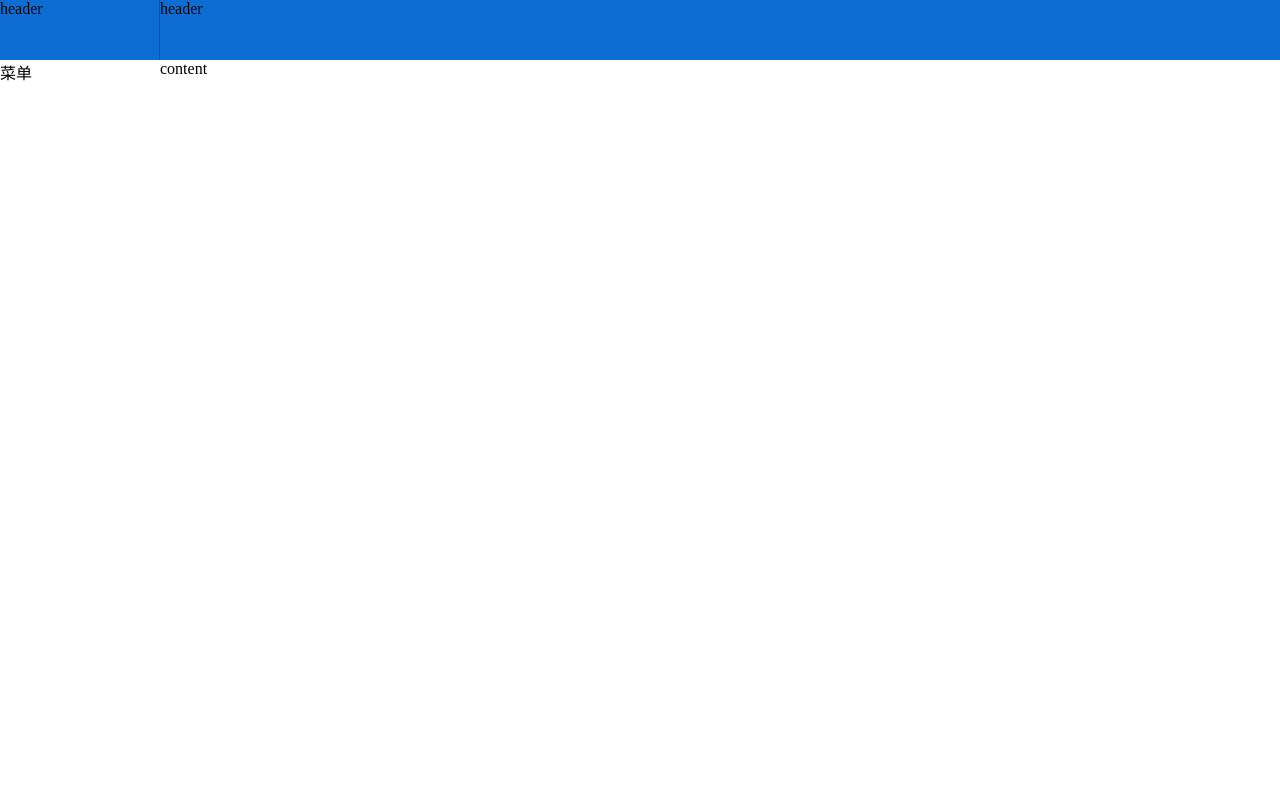
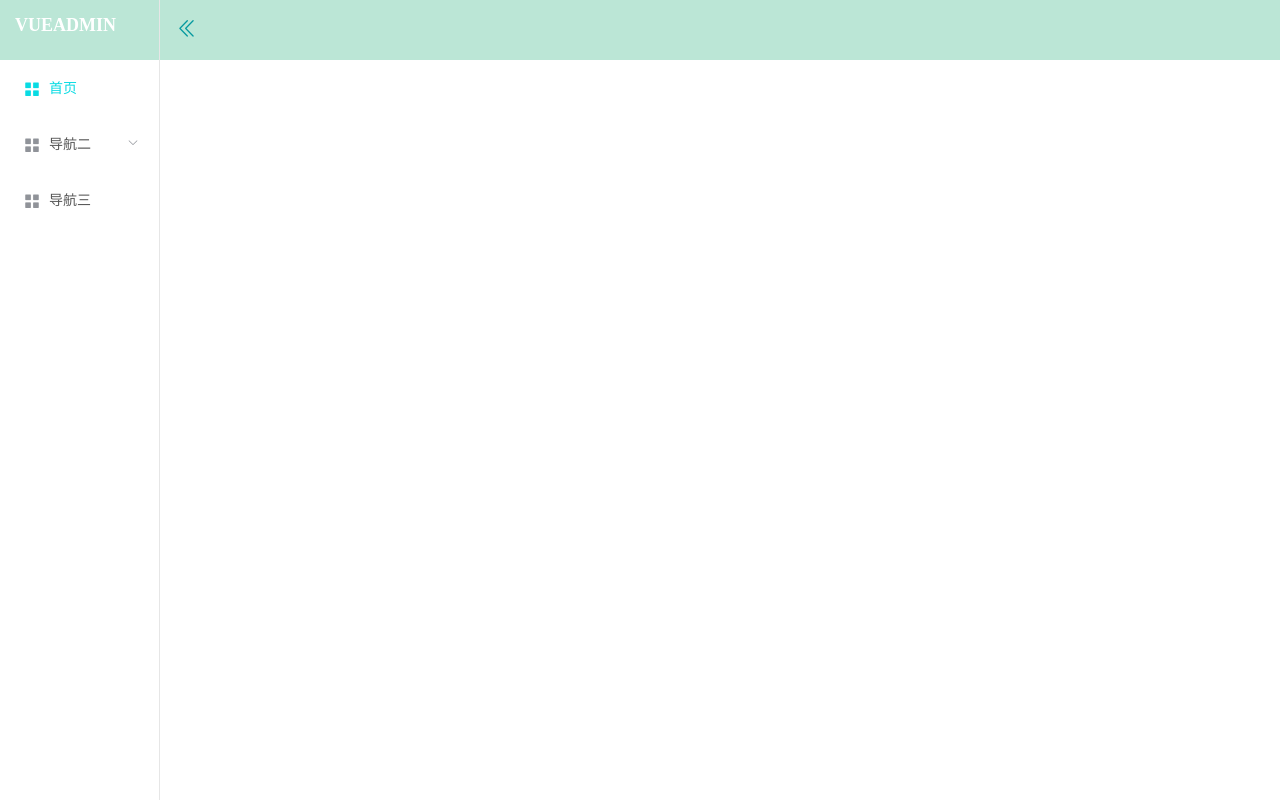
Before and after one commit to pmm0316/vue-cli-practice, a Vue app: page /#/ in a window 1280 px wide. Built offline with nearby package versions, Linux system fonts and the light colour scheme.

Commit message:
菜单，定义全局color，首页路由

```diff
--- a/src/assets/style/index.scss
+++ b/src/assets/style/index.scss
@@ -1,2 +1 @@
-$color-primary: #0C6ED3;
-$color-success: #56DA14;
+@import "./variables.scss";
--- /dev/null
+++ b/src/assets/style/variables.scss
@@ -0,0 +1,4 @@
+$color-primary: #0C6ED3;
+$color-success: #56DA14;
+$color-theme: #bbe6d6;
+$color-border: #e6e6e6;
--- a/src/router.js
+++ b/src/router.js
@@ -9,15 +9,17 @@ export default new Router({
     {
       path: '/',
       name: 'home',
-      component: Home
-    }/*,
-    {
-      path: '/about',
-      name: 'about',
-      // route level code-splitting
-      // this generates a separate chunk (about.[hash].js) for this route
-      // which is lazy-loaded when the route is visited.
-      component: () => import(/!* webpackChunkName: "about" *!/ './views/About.vue')
-    }*/
+      component: Home,
+      children: [
+        {
+          path: '/dashboard',
+          name: 'dashboard',
+          // route level code-splitting
+          // this generates a separate chunk (about.[hash].js) for this route
+          // which is lazy-loaded when the route is visited.
+          component: () => import(/* webpackChunkName: "about" */ './views/dashboard/Dashboard.vue')
+        }
+      ]
+    }
   ]
 })
--- a/src/views/Home.vue
+++ b/src/views/Home.vue
@@ -1,27 +1,47 @@
 <template>
   <el-row :gutter="0" class="container">
-    <el-col :span="3" class="left">
+    <el-col :span="colSpan" class="left">
       <div class="header">
-        header
+        <h5>{{logoText}}</h5>
       </div>
       <div class="menu">
-        菜单
+        <Menu :isCollapse="collapse"/>
       </div>
     </el-col>
-    <el-col :span="21" class="right">
+    <el-col :span="24 - colSpan" class="right">
       <div class="header">
-        header
+        <i class="icon"
+           :class="collapse ? 'el-icon-d-arrow-right' : 'el-icon-d-arrow-left'"
+           @click="handleToggleMenuShow"></i>
       </div>
       <main class="content">
-        content
+        <router-view/>
       </main>
     </el-col>
   </el-row>
 </template>
 
 <script>
+  import Menu from './menu/Menu'
   export default {
-    name: 'Home'
+    name: 'Home',
+    components: {
+      Menu
+    },
+    data () {
+      return {
+        collapse: false,
+        colSpan: 3,
+        logoText: 'VUEADMIN'
+      }
+    },
+    methods: {
+      handleToggleMenuShow () {
+        this.collapse = !this.collapse
+        this.colSpan = this.collapse ? 1 : 3
+        this.logoText = this.collapse ? '' : 'VUEADMIN'
+      }
+    }
   }
 </script>
 
@@ -30,12 +50,32 @@
     .el-col {
       .header {
         height: 60px;
-        background-color: $color-primary;
+        background-color: $color-theme;
       }
     }
     .left {
       .header {
-        border-right: 1px solid #05509D;
+        border-right: 1px solid $color-border;
+        h5 {
+          color: #fff;
+          padding: 15px;
+          font-size: 18px;
+        }
+      }
+      .hide-header {
+        width: 64px;
+      }
+    }
+    .right {
+      .header {
+        display: flex;
+        align-content: center;
+        .icon {
+          margin: 17px 0 10px 15px;
+          font-size: 23px;
+          cursor: pointer;
+          color: #05999F;
+        }
       }
     }
   }
--- /dev/null
+++ b/src/views/dashboard/Dashboard.vue
@@ -0,0 +1,13 @@
+<template>
+  <div>Dashboard</div>
+</template>
+
+<script>
+  export default {
+    name: 'Dashboard'
+  }
+</script>
+
+<style scoped>
+
+</style>
--- /dev/null
+++ b/src/views/menu/Menu.vue
@@ -0,0 +1,87 @@
+<script type="text/jsx">
+  export default {
+    name: 'Menu',
+    data () {
+      return {
+        menuList: [
+          {
+            id: '01',
+            name: '首页',
+            path: '/dashboard'
+          },
+          {
+            id: '02',
+            name: '导航二',
+            children: [
+              {
+                id: '02-01',
+                name: '选项一'
+              },
+              {
+                id: '02-02',
+                name: '选项而'
+              }
+            ]
+          },
+          {
+            id: '03',
+            name: '导航三'
+          }
+        ]
+      }
+    },
+    props: {
+      isCollapse: {
+        default: false,
+        type: Boolean
+      }
+    },
+    methods: {
+      handleClickMenu (path) {
+        this.$router.push(path || '/')
+      },
+      renderMenu (list) {
+        return list.map(item => {
+          if (item.children) {
+            return (
+              <el-submenu index={item.id}>
+                <template slot="title">
+                  <i class="el-icon-menu"></i>
+                  <span slot="title">
+                    {item.name}
+                  </span>
+                </template>
+                {this.renderMenu(item.children)}
+              </el-submenu>
+            )
+          }
+          return (
+            <el-menu-item index={item.id} onClick={() => this.handleClickMenu(item.path)}>
+              <i class="el-icon-menu"></i>
+              <span slot="title">{item.name}</span>
+            </el-menu-item>
+          )
+        })
+      }
+    },
+    render () {
+      const menuNode = this.renderMenu(this.menuList)
+      return (
+        <el-menu
+          class="el-menu-vertical-demo"
+          default-active="01"
+          collapse={this.isCollapse}
+          text-color="#555"
+          active-text-color="#09DBE3">
+          {menuNode}
+        </el-menu>
+      )
+    }
+  }
+</script>
+
+<style scoped lang="scss">
+  .el-menu {
+    height: calc(100vh - 60px);
+  }
+</style>
--- a/vue.config.js
+++ b/vue.config.js
@@ -4,7 +4,7 @@ module.exports = {
       // 给 sass-loader 传递选项
       sass: {
         // @/ 是 src/ 的别名
-        // 所以这里假设你有 `src/variables.scss` 这个文件
+        // 所以这里假设你有 `src/variables.scc.scss` 这个文件
         data: `@import "@/assets/style/index.scss";`
       }
     }
```
Also changed, not shown: 1 other file (tests, documents, lock files or other folders).
